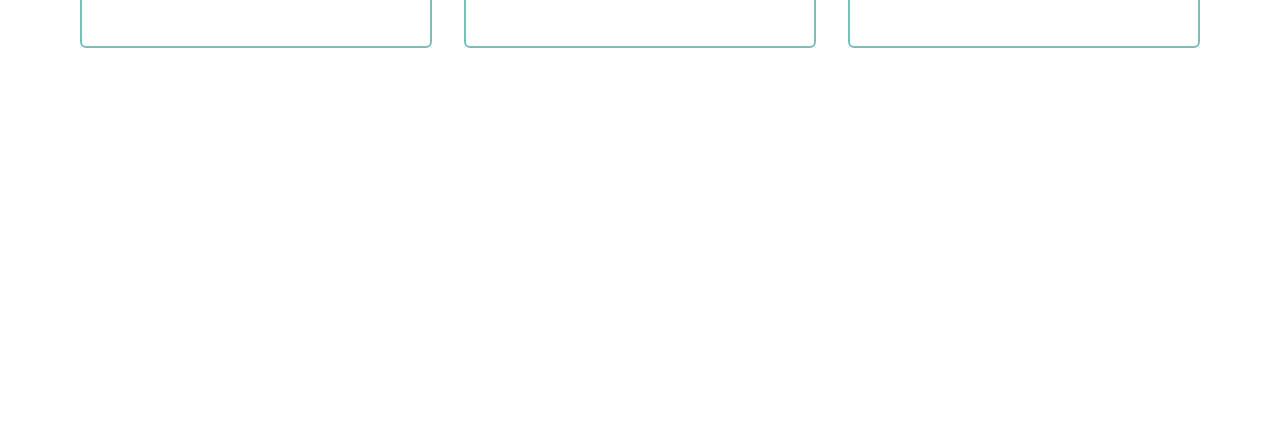
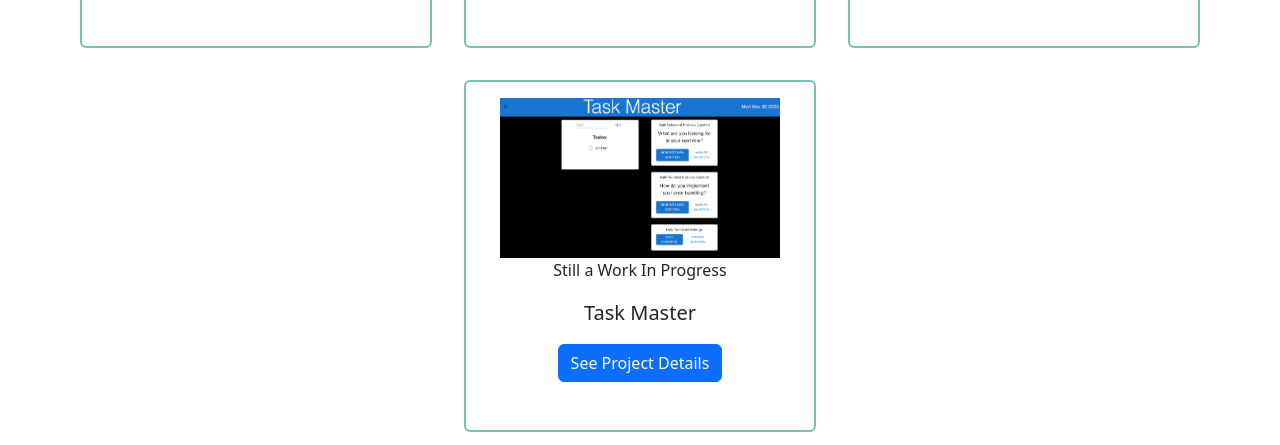
Before and after one commit to FrazierLE/FrazierLE, a React (Create React App) app: page /projects in a window 1280 px wide. Shown: the part 806-1251 px from the top of the page. Before the commit the page ends 870 px from the top, so only its background shows below. Built offline with nearby package versions, Linux system fonts and the light colour scheme.

Commit message:
Add another project

```diff
--- a/src/Components/Modal/ModalCard.js
+++ b/src/Components/Modal/ModalCard.js
@@ -3,19 +3,21 @@ import { Modal, Button, Card } from "react-bootstrap";
 import React, { useState } from 'react'
 import { NavLink } from 'react-router-dom';
 import './Project.css'
+import CardHeader from 'react-bootstrap/esm/CardHeader';
 
-const ModalCard = ({ id, name, image, repo, deployed, summary, technologies, accomplishment }) => {
+const ModalCard = ({ id, name, image, repo, inProgress, deployed, summary, technologies, accomplishment }) => {
   const [show, setShow] = useState(false);
   const handleClose = () => setShow(false);
   const handleShow = () => setShow(true);
   return(<div>
     <Card>
       <img src={image} style={{width: 'max-content', height: '20vh'}}/>
+      {inProgress === 'true' && <Card.Text>Still a Work In Progress</Card.Text>}
       <Card.Text style={{fontSize: '1.25rem'}}>{name}</Card.Text>
       <Button variant="primary" onClick={handleShow}>See Project Details</Button>
     </Card>
 
-<Modal show={show} onHide={handleClose}>
+<Modal show={show} onHide={handleClose} >
   <img src={image} height='300vh' width='max-content'/>
   <Modal.Header closeButton>
     <Modal.Title>{name}</Modal.Title>
--- a/src/Components/ProjectsContainer/ProjectData.js
+++ b/src/Components/ProjectsContainer/ProjectData.js
@@ -3,6 +3,7 @@ import pomodori from '../../assets/pomodori.png'
 import trivia from '../../assets/around-the-world.png'
 import bookworm from '../../assets/BookWorm.png'
 import dailyDose from '../../assets/daily-dose.png'
+import taskMaster from '../../assets/task-master.png'
 
 export const data = [
   {
@@ -10,6 +11,7 @@ export const data = [
     name: "BookWorm",
     image: bookworm,
     repo: 'https://github.com/FrazierLE/bookworm-fe',
+    inProgress: 'false',
     deployed: 'https://bookworm-fe.vercel.app/',
     summary: 'Say goodbye to cluttered bookshelves and hello to a new way of reading. Bookworm connects you with a community of book lovers who are eager to share their favorite stories with one another. Simply swap books with members of our community and enjoy new stories for free!',
     technologies: ['GraphQL, TypeScript, Cypress, React, CircleCI'],
@@ -20,6 +22,7 @@ export const data = [
     name: "Around The World",
     image: trivia,
     repo: 'https://github.com/FrazierLE/trivia',
+    inProgress: 'false',
     deployed: 'https://around-the-world-trivia.netlify.app/',
     summary: 'Around the World is a world trivia game application testing the user\'s knowledge of capitals and flags.',
     technologies: ['TypeScript, React, React-Router, GraphQL, Cypress'],
@@ -30,6 +33,7 @@ export const data = [
     name: 'Daily Dose',
     image: dailyDose,
     repo: 'https://github.com/FrazierLE/materials',
+    inProgress: 'false',
     deployed: 'https://materials-hazel.vercel.app/',
     summary: 'Daily Dose is an application for users to get the New York Times\' top stories.',
     technologies: ['MaterialsUI, React, RESTful API'],
@@ -40,6 +44,7 @@ export const data = [
     name: "Pomodori Putridi",
     image: pomodori,
     repo: 'https://github.com/FrazierLE/pomodori',
+    inProgress: 'false',
     deployed: 'https://pomodori-three.vercel.app/',
     summary: 'Pomodori Putridi is a movie application that simulates to rotten tomatoes and imdb.',
     technologies: ['React, React-Router, Cypress, RESTful API'],
@@ -50,6 +55,7 @@ export const data = [
     name: "We're Not Really Strangers",
     image: wrns,
     repo: 'https://github.com/FrazierLE/strangers',
+    inProgress: 'false',
     deployed: 'https://strangers-five.vercel.app/',
     summary: 'We\'re Not Really Strangers is a web application inspired by the card game "We\'re Not Really Strangers". We\'re Not Really Strangers is designed to deepen relational connections by encouraging emotional vulnerability through meaningful conversations.',
     technologies: ['React, Cypress'],
@@ -61,8 +67,20 @@ export const data = [
     image: wrns,
     repo: 'https://github.com/FrazierLE/strangers-api',
     deployed: 'https://strangers-api-lhr3.vercel.app/api/v1/strangers/',
+    inProgress: 'false',
     summary: 'API for We\'re Not Really Strangers',
     technologies: ['Express, Node.js'],
     accomplishment: 'Successfully built an express server with Node.js and Express.'
+  },
+  {
+    id: 7,
+    name: 'Task Master',
+    image: taskMaster,
+    repo: 'https://github.com/FrazierLE/taskmaster-fe',
+    inProgress: 'true',
+    deployed: '',
+    summary: 'Task Master is a web application designed for recent software engineer bootcamp grads to stay on track for interview prep.',
+    technologies: ['TypeScript, React, Material UI, Jest'],
+    accomplishment: 'Teaching myself Jest to learn how to unit test React components.'
   }
 ]
--- a/src/Components/ProjectsContainer/ProjectsContainer.js
+++ b/src/Components/ProjectsContainer/ProjectsContainer.js
@@ -13,6 +13,7 @@ const ProjectsContainer = () => {
       name={project.name}
       image={project.image}
       repo={project.repo}
+      inProgress={project.inProgress}
       deployed={project.deployed}
       summary={project.summary}
       technologies={project.technologies}
```
Also changed, not shown: src/assets/task-master.png (added).
